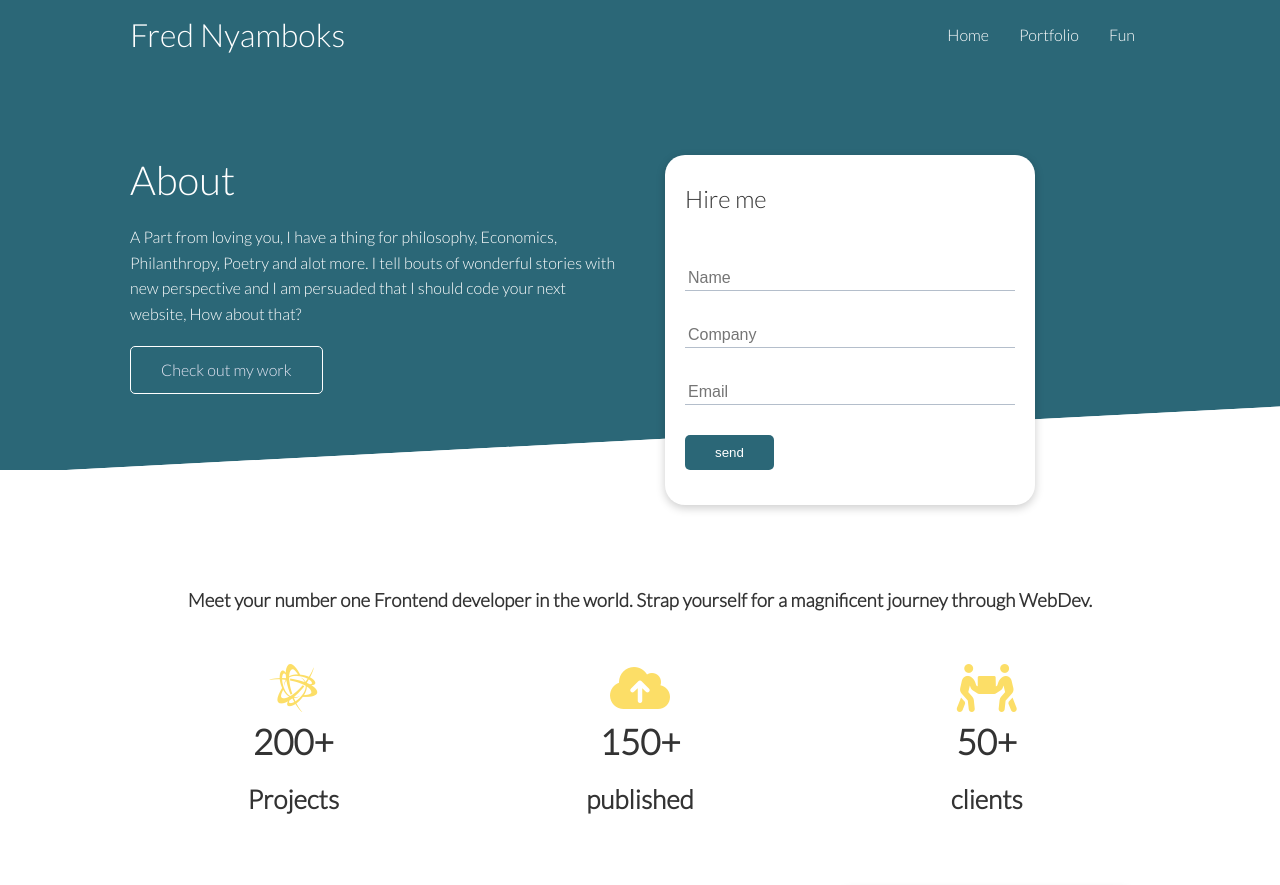
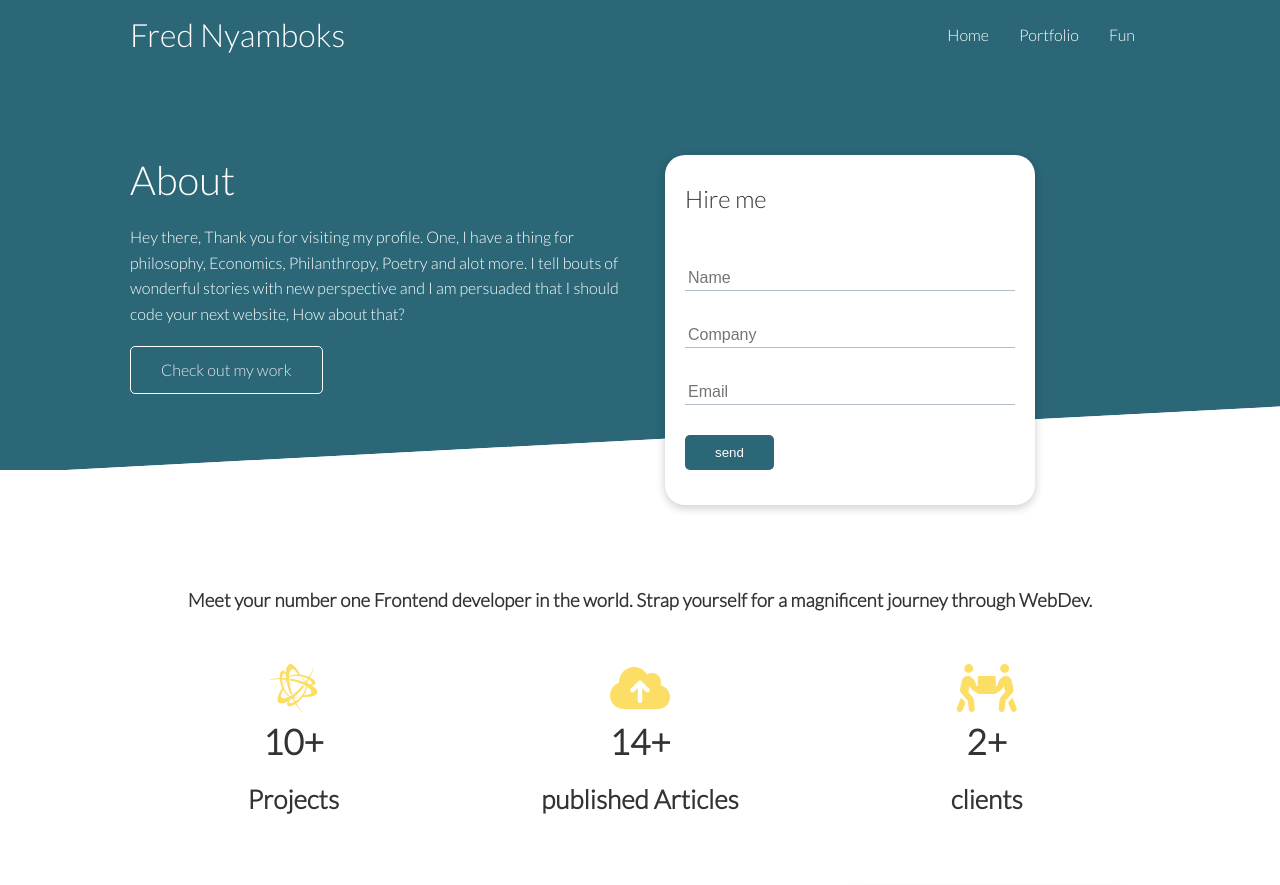
Before and after one commit to fred230/Portfolio-website-trial, a plain HTML site: page index.html in a window 1280 px wide. Shown: the top 885 px of the page. Drawn offline with Linux system fonts and the light colour scheme.

Commit message:
Update index.html

```diff
--- a/index.html
+++ b/index.html
@@ -38,8 +38,8 @@
         <div class="container grid">
             <div class="showcase-text">
                 <h1>About</h1>
-                <p>A Part from loving you, I have a thing for philosophy, Economics, Philanthropy, Poetry and alot more. I tell bouts of wonderful stories with new perspective and I am persuaded that I should code your next website, How about that?</p>
-                <a href="work.html" class="btn btn-outline">Check out my work</a>
+                <p>Hey there, Thank you for visiting my profile. One, I have a thing for philosophy, Economics, Philanthropy, Poetry and alot more. I tell bouts of wonderful stories with new perspective and I am persuaded that I should code your next website, How about that?</p>
+                <a href="https://codepen.io/fred230/pen/VwzrxeG" class="btn btn-outline">Check out my work</a>
 
 
 
@@ -84,18 +84,18 @@
                 <div>
 
                     <i class="fab fa-battle-net fa-3x"></i>
-                    <h3>200+</h3>
+                    <h3>10+</h3>
                     <p class="text-secondary">Projects</p>
                 </div>
                 <div>
                     <i class="fa-solid fa-cloud-arrow-up fa-3x"></i>
-                    <h3>150+</h3>
-                    <p class="text-secondary">published </p>
+                    <h3>14+</h3>
+                    <p class="text-secondary">published Articles </p>
 
                 </div>
                 <div>
                     <i class="fa-solid fa-people-carry-box fa-3x"></i>
-                    <h3>50+</h3>
+                    <h3>2+</h3>
                     <p class="text-secondary">clients</p>
 
                 </div>
```
